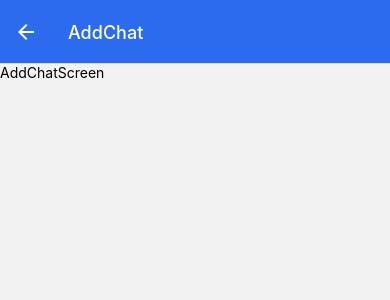
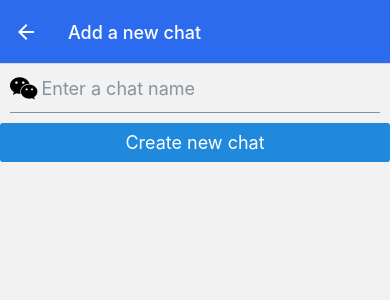
Before and after one commit to jonnyabrams/cignal, a React Native app: screen /AddChat in a window 390 px wide. Shown: the top 300 px of the page. Built offline with nearby package versions, Linux system fonts and the light colour scheme; no server answers.

Commit message:
feat: AddChatScreen input & button

```diff
--- a/src/screens/AddChatScreen.tsx
+++ b/src/screens/AddChatScreen.tsx
@@ -1,13 +1,51 @@
-import { StyleSheet, Text, View } from 'react-native'
+import { NativeStackNavigationProp } from "@react-navigation/native-stack";
+import { useLayoutEffect, useState } from "react";
+import { StyleSheet, Text, View } from "react-native";
+import { Button, Input } from "@rneui/themed";
+import Icon from 'react-native-vector-icons/FontAwesome'
 
-const AddChatScreen = () => {
+import { RootStackParamList } from "../../App";
+
+type AddChatScreenNavigationProp = NativeStackNavigationProp<
+  RootStackParamList,
+  "Login"
+>;
+
+type Props = {
+  navigation: AddChatScreenNavigationProp;
+};
+
+const AddChatScreen = ({ navigation }: Props) => {
+  const [input, setInput] = useState("");
+
+  useLayoutEffect(() => {
+    navigation.setOptions({
+      title: "Add a new chat",
+      headerBackTitle: "Chats",
+    });
+  }, [navigation]);
+
+  const createChat = () => {
+
+  }
+
   return (
-    <View>
-      <Text>AddChatScreen</Text>
+    <View style={styles.container}>
+      <Input
+        placeholder="Enter a chat name"
+        value={input}
+        onChangeText={(text) => setInput(text)}
+        leftIcon={
+          <Icon name="wechat" size={24} color="#000" />
+        }
+      />
+      <Button onPress={createChat} title="Create new chat" />
     </View>
-  )
-}
+  );
+};
 
-export default AddChatScreen
+export default AddChatScreen;
 
-const styles = StyleSheet.create({})
+const styles = StyleSheet.create({
+  container: {},
+});
```
